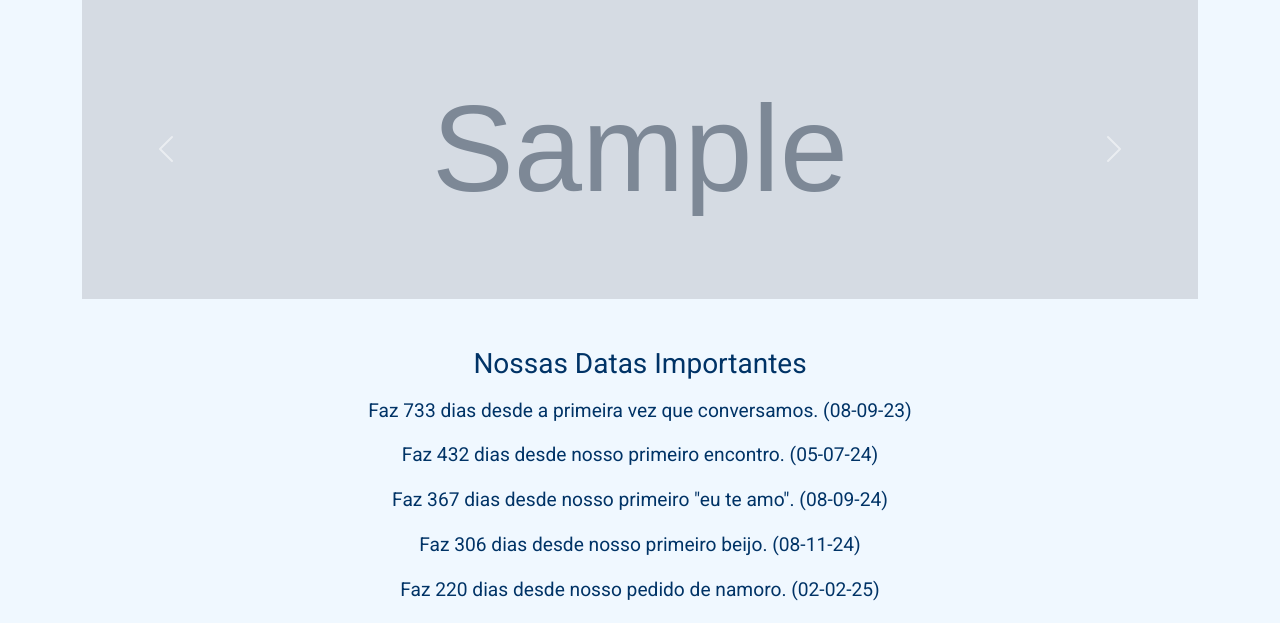
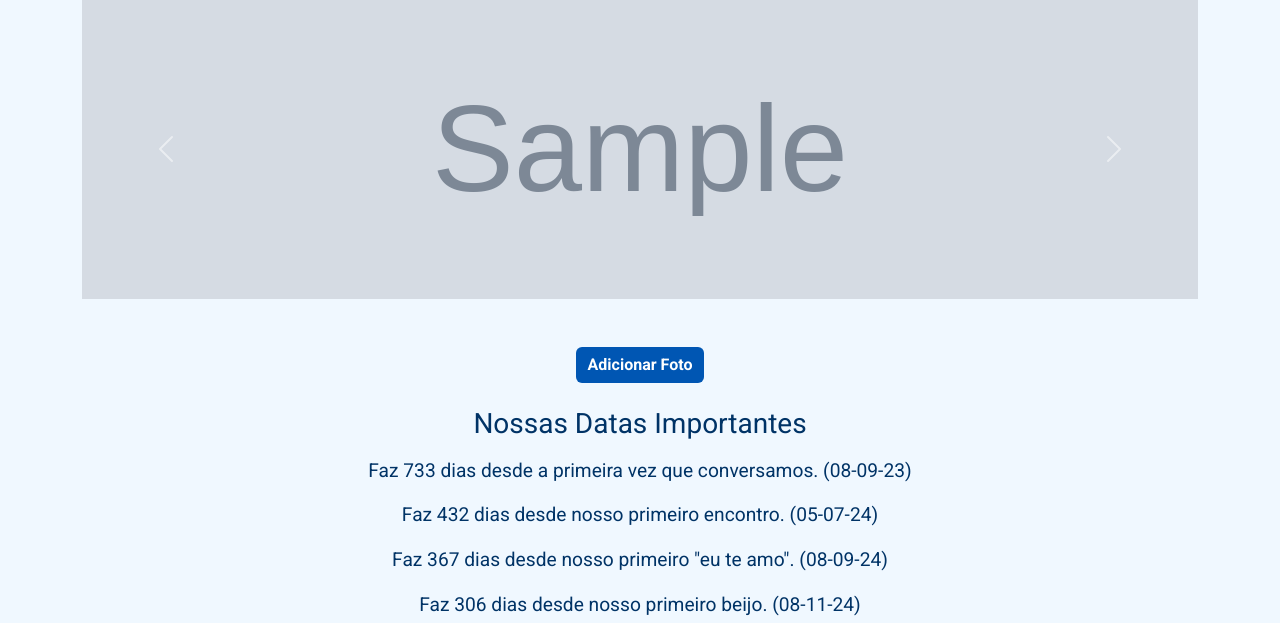
Before and after one commit to gaacarmo/surpresa_giulia, a Python web app: template templates/index.html in a window 1280 px wide. Shown: the part 169-792 px from the top of the page. Run offline with Jinja, Linux system fonts and the light colour scheme; the template is opened without the code that fills it: most values are stand-ins (such as "Sample title", 1, 10 or a date in 2020); grey boxes marked "Sample" are stand-in pictures; some libraries are stand-ins or nearby versions.

Commit message:
feat: botão de adicionar foto

```diff
--- a/static/style.css
+++ b/static/style.css
@@ -23,3 +23,19 @@ body {
 .clock-section {
     margin-top: 20px;
 }
+.btn-primary {
+    background-color: #0056b3;
+    border: none;
+    font-family: 'Roboto', sans-serif;
+    font-weight: bold;
+    transition: background 0.2s;
+}
+
+.btn-primary:hover, .btn-primary:focus {
+    background-color: #003366;
+}
+
+/* Esconde o input file (opcional, caso queira garantir) */
+#photoInput {
+    display: none;
+}
--- a/templates/index.html
+++ b/templates/index.html
@@ -1,33 +1,89 @@
 <!DOCTYPE html>
 <html lang="en">
   <head>
-    <meta charset="UTF-8">
-    <meta name="viewport" content="width=device-width, initial-scale=1.0">
+    <meta charset="UTF-8" />
+    <meta name="viewport" content="width=device-width, initial-scale=1.0" />
     <title>Giulia + Gabriel</title>
-    <link rel="stylesheet" href="https://cdnjs.cloudflare.com/ajax/libs/bootstrap/5.3.0/css/bootstrap.min.css">
-    <link href="https://fonts.googleapis.com/css2?family=Dancing+Script:wght@700&family=Roboto:wght@400;700&display=swap" rel="stylesheet">
-    <link rel="stylesheet" href="static/style.css">
+    <link
+      rel="stylesheet"
+      href="https://cdnjs.cloudflare.com/ajax/libs/bootstrap/5.3.0/css/bootstrap.min.css"
+    />
+    <link
+      href="https://fonts.googleapis.com/css2?family=Dancing+Script:wght@700&family=Roboto:wght@400;700&display=swap"
+      rel="stylesheet"
+    />
+    <link rel="stylesheet" href="static/style.css" />
   </head>
   <body>
     <div class="container text-center py-5">
-        <h1 class="title mb-4">Para minha bella,<br> Giulia 🩵</h1>
+      <h1 class="title mb-4">
+        Para minha bella,<br />
+        Giulia 🩵
+      </h1>
 
       <!-- Carrossel de Fotos -->
-        <div id="carouselPhotos" class="carousel slide mb-5" data-bs-ride="carousel">
+      <div
+        id="carouselPhotos"
+        class="carousel slide mb-5"
+        data-bs-ride="carousel"
+      >
         <div class="carousel-inner">
           {% for photo in photos %}
           <div class="carousel-item {% if loop.first %}active{% endif %}">
-                    <img src="{{ photo }}" class="d-block w-100" alt="Foto">
+            <img src="{{ photo }}" class="d-block w-100" alt="Foto" />
           </div>
           {% endfor %}
         </div>
-            <button class="carousel-control-prev" type="button" data-bs-target="#carouselPhotos" data-bs-slide="prev">
+        <button
+          class="carousel-control-prev"
+          type="button"
+          data-bs-target="#carouselPhotos"
+          data-bs-slide="prev"
+        >
           <span class="carousel-control-prev-icon" aria-hidden="true"></span>
         </button>
-            <button class="carousel-control-next" type="button" data-bs-target="#carouselPhotos" data-bs-slide="next">
+        <button
+          class="carousel-control-next"
+          type="button"
+          data-bs-target="#carouselPhotos"
+          data-bs-slide="next"
+        >
           <span class="carousel-control-next-icon" aria-hidden="true"></span>
         </button>
       </div>
+      <form
+        action="/upload"
+        method="post"
+        enctype="multipart/form-data"
+        class="mb-4"
+        id="uploadForm"
+      >
+        <input
+          type="file"
+          name="photo"
+          accept="image/*"
+          id="photoInput"
+          style="display: none"
+          required
+        />
+        <button
+          type="button"
+          class="btn btn-primary"
+          onclick="document.getElementById('photoInput').click();"
+        >
+          Adicionar Foto
+        </button>
+      </form>
+
+      <script>
+        document
+          .getElementById("photoInput")
+          .addEventListener("change", function () {
+            if (this.files.length > 0) {
+              document.getElementById("uploadForm").submit();
+            }
+          });
+      </script>
 
       <!-- Contagem de Dias Importantes -->
       <div id="dates" class="dates-section mb-4">
@@ -38,12 +94,10 @@
         <p id="firstEuTeAmo">Calculando...</p>
         <p id="firstKiss">Calculando...</p>
         <p id="pedido">Calculando...</p>
-
       </div>
 
       <!-- Relógio Atual -->
       <div id="clock" class="clock-section">
-
         <p id="currentTime">Calculando...</p>
       </div>
     </div>
@@ -61,31 +115,46 @@
         const updateDates = () => {
           // Datas marcantes (ajuste para suas datas reais)
           const firstKissDate = new Date("2024-11-08T00:00:00"); // Exemplo: Primeiro beijo
-            const firstEuTeAmo = new Date("2024-09-08T00:00:00")
-            const firstTalk = new Date("2023-09-08T00:00:00")
-            const firstDate = new Date("2024-07-05T00:00:00")
-            const pedidoDate = new Date("2025-02-02T00:00:00")
+          const firstEuTeAmo = new Date("2024-09-08T00:00:00");
+          const firstTalk = new Date("2023-09-08T00:00:00");
+          const firstDate = new Date("2024-07-05T00:00:00");
+          const pedidoDate = new Date("2025-02-02T00:00:00");
           const now = new Date();
 
-            const daysSinceFirstTalk = Math.floor((now - firstTalk) / (1000 * 60 * 60 * 24));
-            document.getElementById("firstTalk").textContent = `Faz ${daysSinceFirstTalk} dias desde a primeira vez que conversamos. (08-09-23)`;
+          const daysSinceFirstTalk = Math.floor(
+            (now - firstTalk) / (1000 * 60 * 60 * 24)
+          );
+          document.getElementById(
+            "firstTalk"
+          ).textContent = `Faz ${daysSinceFirstTalk} dias desde a primeira vez que conversamos. (08-09-23)`;
 
-            const daysSinceFirstDate = Math.floor((now - firstDate) / (1000 * 60 * 60 * 24));
-            document.getElementById("firstDate").textContent = `Faz ${daysSinceFirstDate} dias desde nosso primeiro encontro. (05-07-24)`;
+          const daysSinceFirstDate = Math.floor(
+            (now - firstDate) / (1000 * 60 * 60 * 24)
+          );
+          document.getElementById(
+            "firstDate"
+          ).textContent = `Faz ${daysSinceFirstDate} dias desde nosso primeiro encontro. (05-07-24)`;
 
-            const daysSinceFirstEuTeAmo = Math.floor((now - firstEuTeAmo) / (1000 * 60 * 60 * 24));
-            document.getElementById("firstEuTeAmo").textContent = `Faz ${daysSinceFirstEuTeAmo} dias desde nosso primeiro "eu te amo". (08-09-24)`;
+          const daysSinceFirstEuTeAmo = Math.floor(
+            (now - firstEuTeAmo) / (1000 * 60 * 60 * 24)
+          );
+          document.getElementById(
+            "firstEuTeAmo"
+          ).textContent = `Faz ${daysSinceFirstEuTeAmo} dias desde nosso primeiro "eu te amo". (08-09-24)`;
 
-            const daysSinceFirstKiss = Math.floor((now - firstKissDate) / (1000 * 60 * 60 * 24));
-            document.getElementById("firstKiss").textContent = `Faz ${daysSinceFirstKiss} dias desde nosso primeiro beijo. (08-11-24)`;
+          const daysSinceFirstKiss = Math.floor(
+            (now - firstKissDate) / (1000 * 60 * 60 * 24)
+          );
+          document.getElementById(
+            "firstKiss"
+          ).textContent = `Faz ${daysSinceFirstKiss} dias desde nosso primeiro beijo. (08-11-24)`;
 
-            const daysSincePedido = Math.floor((now - pedidoDate) / (1000 * 60 * 60 * 24));
-            document.getElementById("pedido").textContent = `Faz ${daysSincePedido} dias desde nosso pedido de namoro. (02-02-25)`;
-
-
-
-
-
+          const daysSincePedido = Math.floor(
+            (now - pedidoDate) / (1000 * 60 * 60 * 24)
+          );
+          document.getElementById(
+            "pedido"
+          ).textContent = `Faz ${daysSincePedido} dias desde nosso pedido de namoro. (02-02-25)`;
         };
 
         // Inicializa as funções
```
Also changed, not shown: main.py (+36 -1 lines). Lines whose indentation alone changed are shown as unchanged.
